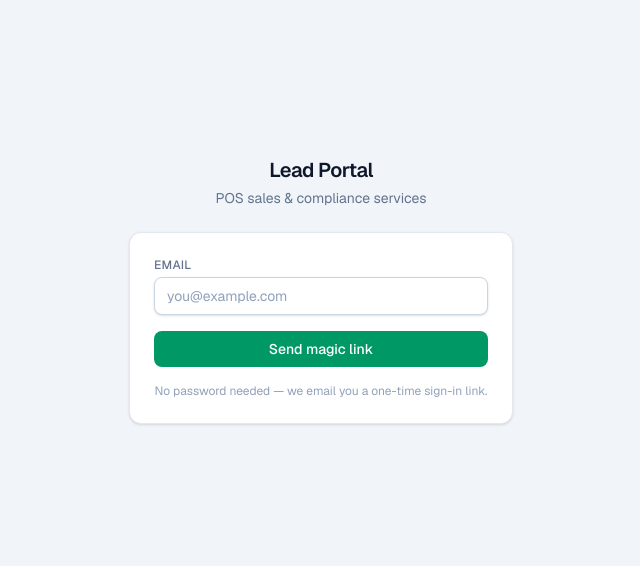
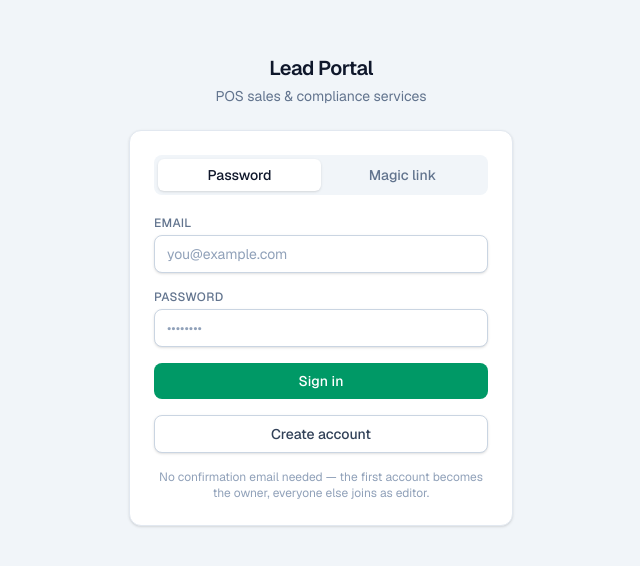
Before and after one commit to Atanub707/lead-portal, a Next.js app: page /login in a window 1280 px wide. Shown: the part 110-676 px from the top of the page, without its empty margins (319-959 px from the left). Built offline with nearby package versions, Linux system fonts and the light colour scheme.

Commit message:
Add password sign-in/sign-up (magic links rate-limited by Supabase email)

```diff
--- a/src/app/login/page.tsx
+++ b/src/app/login/page.tsx
@@ -1,20 +1,73 @@
 "use client";
 
 import { useState } from "react";
+import { useRouter } from "next/navigation";
 import { createClient } from "@/lib/supabase/client";
 
+type Mode = "password" | "magic";
+
 export default function LoginPage() {
+  const router = useRouter();
+  const [mode, setMode] = useState<Mode>("password");
   const [email, setEmail] = useState("");
-  const [state, setState] = useState<"idle" | "sending" | "sent" | "error">(
-    "idle"
-  );
+  const [password, setPassword] = useState("");
+  const [busy, setBusy] = useState<"" | "signin" | "signup" | "magic">("");
   const [error, setError] = useState("");
+  const [magicSent, setMagicSent] = useState(false);
 
-  async function handleSubmit(event: React.FormEvent<HTMLFormElement>) {
+  async function handleSignIn(event: React.FormEvent<HTMLFormElement>) {
     event.preventDefault();
-    setState("sending");
+    setBusy("signin");
     setError("");
+    try {
+      const supabase = createClient();
+      const { error } = await supabase.auth.signInWithPassword({
+        email,
+        password,
+      });
+      if (error) {
+        setError(error.message);
+        setBusy("");
+        return;
+      }
+      router.push("/dashboard");
+      router.refresh();
+    } catch (err) {
+      setError(err instanceof Error ? err.message : "Something went wrong");
+      setBusy("");
+    }
+  }
 
+  async function handleSignUp() {
+    setBusy("signup");
+    setError("");
+    try {
+      const supabase = createClient();
+      const { data, error } = await supabase.auth.signUp({ email, password });
+      if (error) {
+        setError(error.message);
+        setBusy("");
+        return;
+      }
+      if (data.session) {
+        router.push("/dashboard");
+        router.refresh();
+        return;
+      }
+      setError(
+        "Account created. Email confirmation is still ON in Supabase — turn it off (Authentication → Sign In / Providers → Email) and sign in with your password."
+      );
+      setBusy("");
+    } catch (err) {
+      setError(err instanceof Error ? err.message : "Something went wrong");
+      setBusy("");
+    }
+  }
+
+  async function handleMagicLink(event: React.FormEvent<HTMLFormElement>) {
+    event.preventDefault();
+    setBusy("magic");
+    setError("");
     try {
       const supabase = createClient();
       const { error } = await supabase.auth.signInWithOtp({
@@ -25,13 +78,14 @@ export default function LoginPage() {
       });
       if (error) {
         setError(error.message);
-        setState("error");
+        setBusy("");
       } else {
-        setState("sent");
+        setMagicSent(true);
+        setBusy("");
       }
     } catch (err) {
       setError(err instanceof Error ? err.message : "Something went wrong");
-      setState("error");
+      setBusy("");
     }
   }
 
@@ -48,24 +102,39 @@ export default function LoginPage() {
         </div>
 
         <div className="card p-6">
-          {state === "sent" ? (
-            <div className="text-center">
-              <p className="text-sm font-medium text-slate-900">
-                Check your inbox
-              </p>
-              <p className="mt-1 text-sm text-slate-500">
-                We sent a magic link to <strong>{email}</strong>. Open it on
-                this device to sign in.
-              </p>
-              <button
-                className="btn-ghost mt-4 w-full"
-                onClick={() => setState("idle")}
-              >
-                Use a different email
-              </button>
-            </div>
-          ) : (
-            <form onSubmit={handleSubmit} className="space-y-4">
+          <div className="mb-5 grid grid-cols-2 rounded-lg bg-slate-100 p-1 text-sm font-medium">
+            <button
+              type="button"
+              onClick={() => {
+                setMode("password");
+                setError("");
+              }}
+              className={`rounded-md px-3 py-1.5 transition-colors ${
+                mode === "password"
+                  ? "bg-white text-slate-900 shadow-sm"
+                  : "text-slate-500 hover:text-slate-700"
+              }`}
+            >
+              Password
+            </button>
+            <button
+              type="button"
+              onClick={() => {
+                setMode("magic");
+                setError("");
+              }}
+              className={`rounded-md px-3 py-1.5 transition-colors ${
+                mode === "magic"
+                  ? "bg-white text-slate-900 shadow-sm"
+                  : "text-slate-500 hover:text-slate-700"
+              }`}
+            >
+              Magic link
+            </button>
+          </div>
+
+          {mode === "password" ? (
+            <form onSubmit={handleSignIn} className="space-y-4">
               <div>
                 <label htmlFor="email" className="label">
                   Email
@@ -81,8 +150,24 @@ export default function LoginPage() {
                   onChange={(event) => setEmail(event.target.value)}
                 />
               </div>
+              <div>
+                <label htmlFor="password" className="label">
+                  Password
+                </label>
+                <input
+                  id="password"
+                  type="password"
+                  required
+                  minLength={8}
+                  autoComplete="current-password"
+                  className="input"
+                  placeholder="••••••••"
+                  value={password}
+                  onChange={(event) => setPassword(event.target.value)}
+                />
+              </div>
 
-              {state === "error" ? (
+              {error ? (
                 <p className="rounded-lg bg-rose-50 px-3 py-2 text-sm text-rose-700">
                   {error}
                 </p>
@@ -91,13 +176,76 @@ export default function LoginPage() {
               <button
                 type="submit"
                 className="btn-primary w-full"
-                disabled={state === "sending"}
+                disabled={busy !== ""}
               >
-                {state === "sending" ? "Sending…" : "Send magic link"}
+                {busy === "signin" ? "Signing in…" : "Sign in"}
+              </button>
+
+              <button
+                type="button"
+                onClick={handleSignUp}
+                className="btn-ghost w-full"
+                disabled={busy !== ""}
+              >
+                {busy === "signup" ? "Creating…" : "Create account"}
               </button>
 
               <p className="text-center text-xs text-slate-400">
-                No password needed — we email you a one-time sign-in link.
+                No confirmation email needed — the first account becomes the
+                owner, everyone else joins as editor.
+              </p>
+            </form>
+          ) : magicSent ? (
+            <div className="text-center">
+              <p className="text-sm font-medium text-slate-900">
+                Check your inbox
+              </p>
+              <p className="mt-1 text-sm text-slate-500">
+                We sent a magic link to <strong>{email}</strong>. Open it on
+                this device to sign in.
+              </p>
+              <button
+                className="btn-ghost mt-4 w-full"
+                onClick={() => setMagicSent(false)}
+              >
+                Use a different email
+              </button>
+            </div>
+          ) : (
+            <form onSubmit={handleMagicLink} className="space-y-4">
+              <div>
+                <label htmlFor="magic-email" className="label">
+                  Email
+                </label>
+                <input
+                  id="magic-email"
+                  type="email"
+                  required
+                  autoComplete="email"
+                  className="input"
+                  placeholder="you@example.com"
+                  value={email}
+                  onChange={(event) => setEmail(event.target.value)}
+                />
+              </div>
+
+              {error ? (
+                <p className="rounded-lg bg-rose-50 px-3 py-2 text-sm text-rose-700">
+                  {error}
+                </p>
+              ) : null}
+
+              <button
+                type="submit"
+                className="btn-primary w-full"
+                disabled={busy !== ""}
+              >
+                {busy === "magic" ? "Sending…" : "Send magic link"}
+              </button>
+
+              <p className="text-center text-xs text-slate-400">
+                Magic links are rate-limited by Supabase&apos;s built-in email —
+                use a password instead if you hit the limit.
               </p>
             </form>
           )}
```
Also changed, not shown: 1 other file (tests, documents, lock files or other folders).
